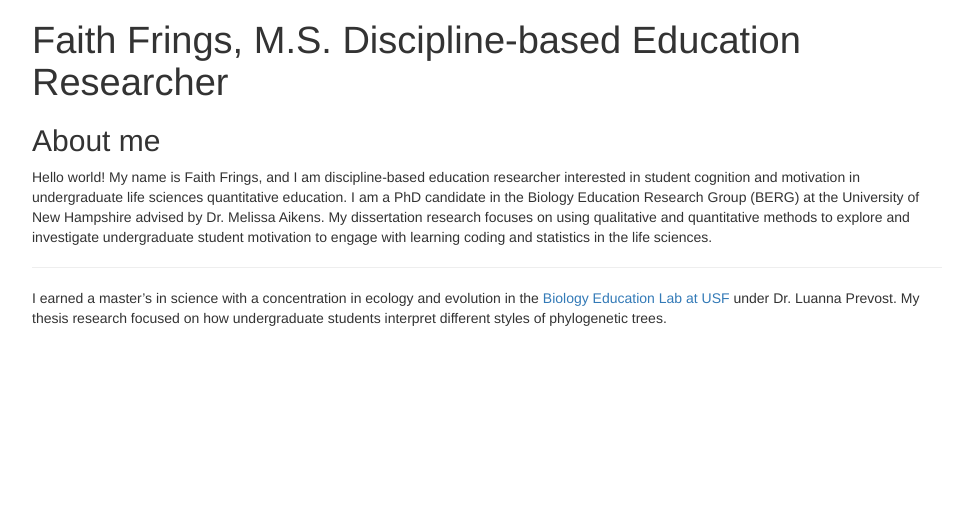
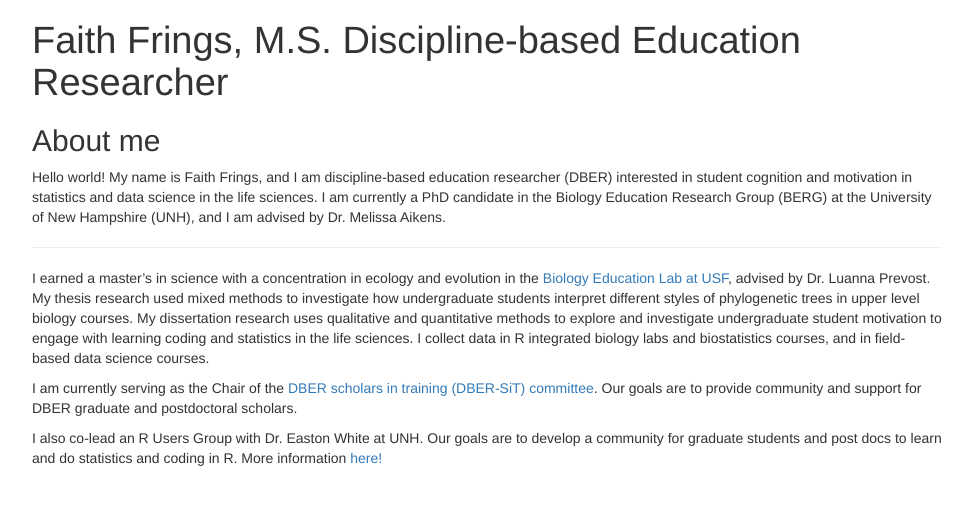
Before and after one commit to faithfrings/faithfrings.github.io, a Jekyll site: the page _pages/about.html, which Jekyll copies as it is, in a window 1280 px wide. Shown: the top 505 px of the page, without its empty margins (153-1126 px from the left). Built offline with Jekyll 4.4.1, drawn with Linux system fonts in a browser that asks for light colours.

Commit message:
update pages

```diff
--- a/_pages/about.html
+++ b/_pages/about.html
@@ -357,19 +357,28 @@ Education Researcher</h1>
 <div id="about-me" class="section level2">
 <h2>About me</h2>
 <p>Hello world! My name is Faith Frings, and I am discipline-based
-education researcher interested in student cognition and motivation in
-undergraduate life sciences quantitative education. I am a PhD candidate
-in the Biology Education Research Group (BERG) at the University of New
-Hampshire advised by Dr. Melissa Aikens. My dissertation research
-focuses on using qualitative and quantitative methods to explore and
-investigate undergraduate student motivation to engage with learning
-coding and statistics in the life sciences.</p>
+education researcher (DBER) interested in student cognition and
+motivation in statistics and data science in the life sciences. I am
+currently a PhD candidate in the Biology Education Research Group (BERG)
+at the University of New Hampshire (UNH), and I am advised by
+Dr. Melissa Aikens.</p>
 <hr />
 <p>I earned a master’s in science with a concentration in ecology and
 evolution in the <a href="https://www.prevostlab.org/research-team">Biology Education Lab at
-USF</a> under Dr. Luanna Prevost. My thesis research focused on how
-undergraduate students interpret different styles of phylogenetic
-trees.</p>
+USF</a>, advised by Dr. Luanna Prevost. My thesis research used mixed
+methods to investigate how undergraduate students interpret different
+styles of phylogenetic trees in upper level biology courses. My
+dissertation research uses qualitative and quantitative methods to
+explore and investigate undergraduate student motivation to engage with
+learning coding and statistics in the life sciences. I collect data in R
+integrated biology labs and biostatistics courses, and in field-based
+data science courses.</p>
+<p>I am currently serving as the Chair of the <a href="https://saberbio.org/Committee-Chairs">DBER scholars in training
+(DBER-SiT) committee</a>. Our goals are to provide community and support
+for DBER graduate and postdoctoral scholars.</p>
+<p>I also co-lead an R Users Group with Dr. Easton White at UNH. Our
+goals are to develop a community for graduate students and post docs to
+learn and do statistics and coding in R. More information <a href="https://unh-r-users-group.github.io/website/">here!</a></p>
 </div>
 
 
```
Also changed, not shown: _pages/about.md (+6 -2 lines), 1 other file.
